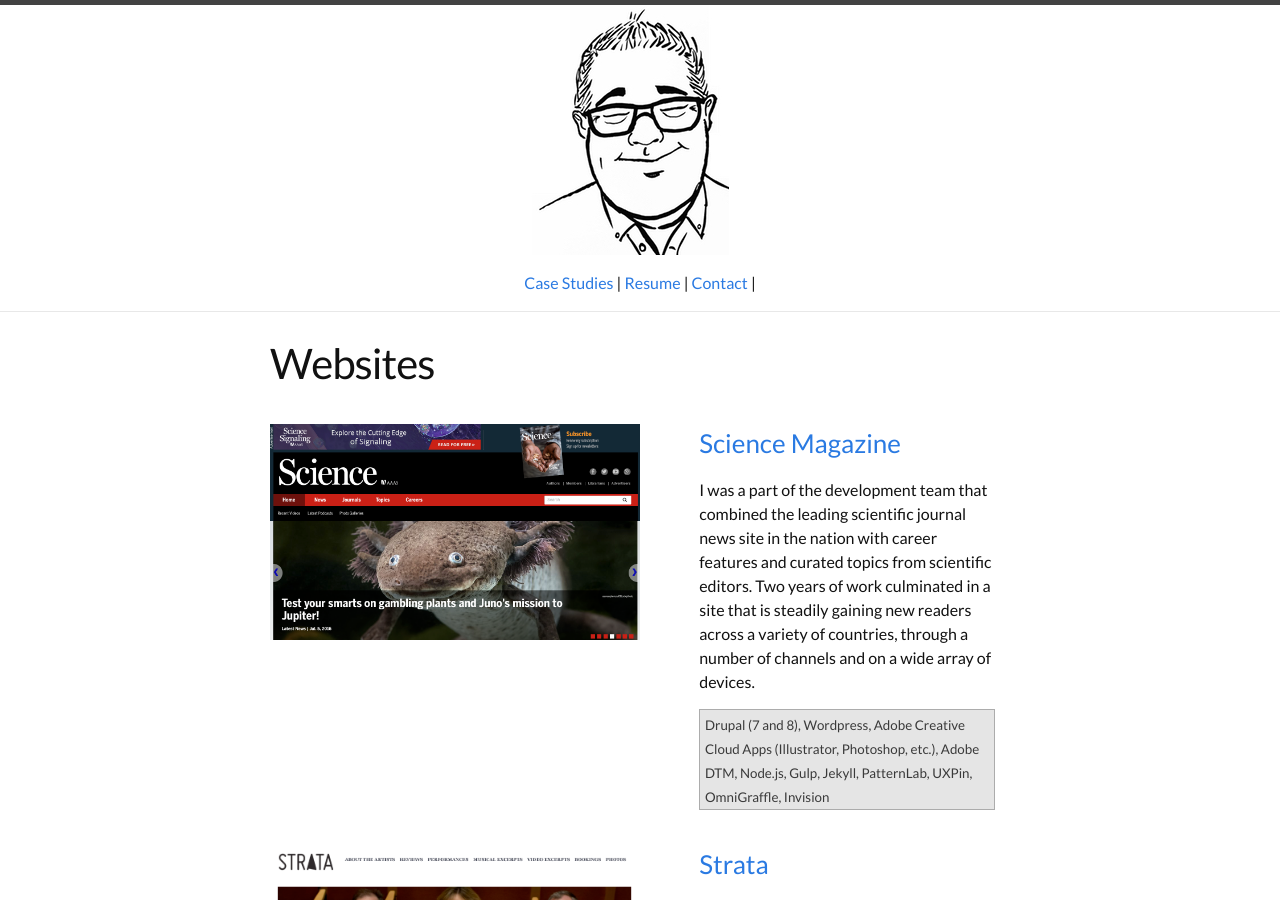
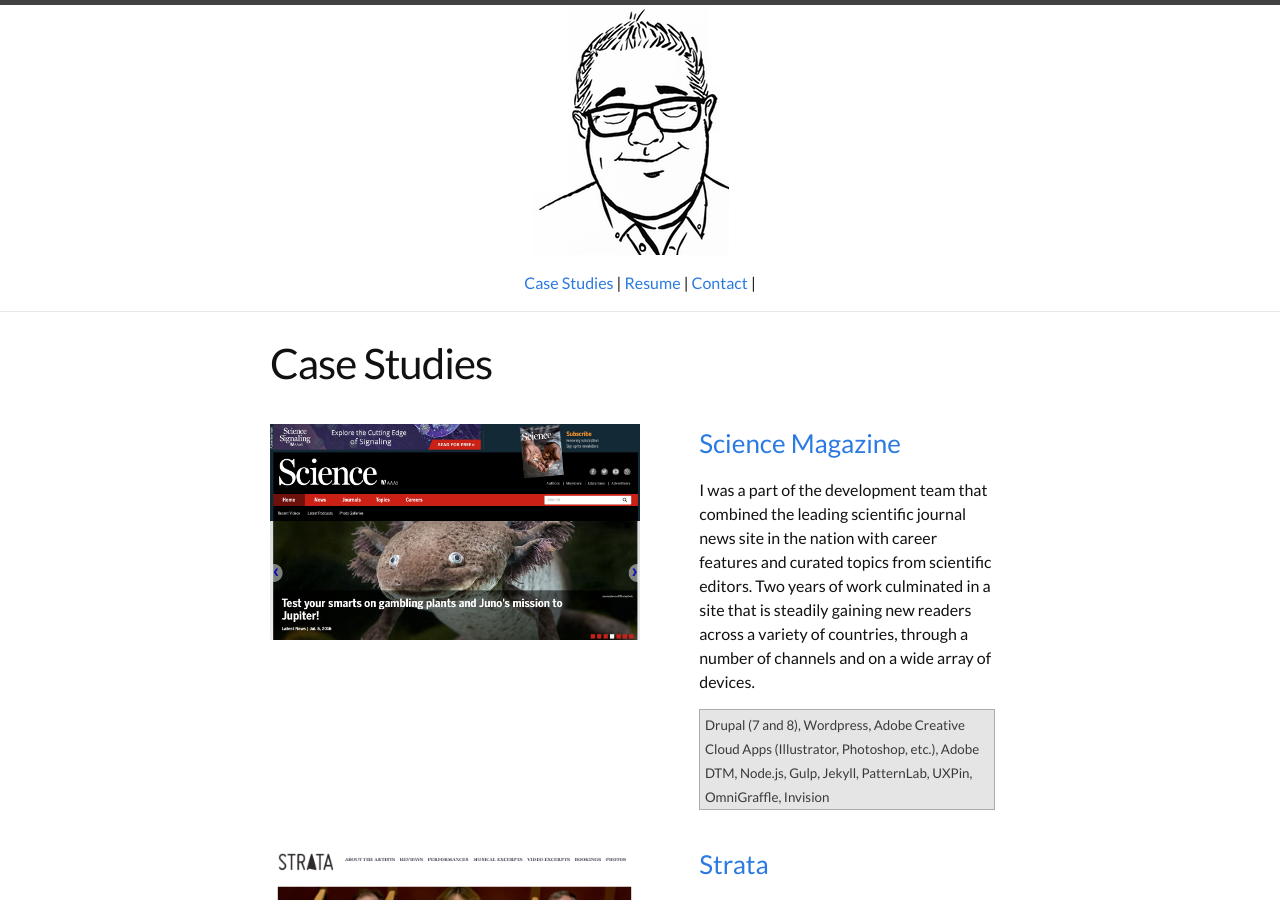
Before and after one commit to jimmymarks/jimmymarks.github.io, a Jekyll site: the page built from case-studies.md, in a window 1280 px wide and 900 px high. Built offline with Jekyll 4.4.1, drawn with Linux system fonts in a browser that asks for light colours.

Commit message:
Update case-studies.md

```diff
--- a/case-studies.md
+++ b/case-studies.md
@@ -1,7 +1,7 @@
 ---
 layout: myworks
-title: Websites
-permalink: /websites/
+title: Case Studies
+permalink: /case-studies/
 websites:
   - images: images/websites/sciencemag.png
     title: Science Magazine
```
